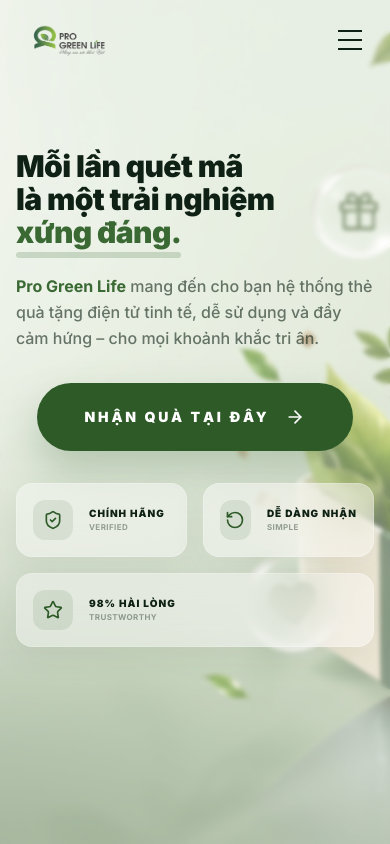
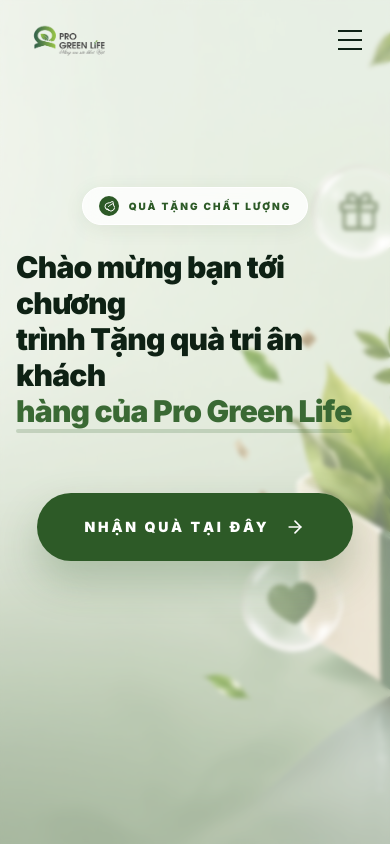
Before and after one commit to khanh020905/progreen, a Next.js app: page / in a window 390 px wide. Shown: the top 844 px of the page. Built offline with nearby package versions, Linux system fonts and the light colour scheme.

Commit message:
feat: update landing page greeting, rewards page layout, and reward names

```diff
--- a/src/app/api/vouchers/validate/route.ts
+++ b/src/app/api/vouchers/validate/route.ts
@@ -44,8 +44,8 @@ export async function POST(request: Request) {
 
       if (upperCode === 'PGL300') {
         mockRewards = [
-          { name: 'Sét 3 đôi Tất Nam Nữ', description: 'chất cotton cao cấp, thấm hút mồ hôi', image: '/rewards/socks.png' },
-          { name: 'Bình nước thân thiện môi trường', description: 'Bình nhựa lúa mạch an toàn cho sức khỏe', image: '/rewards/binh-nuoc.jpg' }
+          { name: 'Set 3 đôi tất thể thao', description: 'chất cotton cao cấp, thấm hút mồ hôi', image: '/rewards/socks.png' },
+          { name: 'Bình đựng nước thể thao', description: 'Bình nhựa lúa mạch an toàn cho sức khỏe', image: '/rewards/binh-nuoc.jpg' }
         ];
       } else if (upperCode === 'PGL500') {
         mockRewards = [
--- a/src/app/layout.tsx
+++ b/src/app/layout.tsx
@@ -13,12 +13,12 @@ const montserrat = Montserrat({
 });
 
 export const metadata = {
-  title: 'Pro Green Life - Mỗi lần quét mã là một trải nghiệm xứng đáng',
-  description: 'Pro Green Life mang đến cho bạn hệ thống thẻ quà tặng điện tử tinh tế, dễ sử dụng và đầy cảm hứng. Đổi voucher nhận ngay những phần quà sức khỏe cao cấp.',
+  title: 'Pro Green Life - Tặng quà tri ân khách hàng',
+  description: 'Chương trình Tặng quà tri ân khách hàng từ Pro Green Life. Nhận ngay những phần quà sức khỏe cao cấp.',
   keywords: ['Pro Green Life', 'voucher', 'quà tặng', 'sức khỏe', 'thẻ quà tặng', 'redeem rewards'],
   authors: [{ name: 'Pro Green Life Team' }],
   openGraph: {
-    title: 'Pro Green Life - Mỗi lần quét mã là một trải nghiệm xứng đáng',
+    title: 'Pro Green Life - Tặng quà tri ân khách hàng',
     description: 'Hệ thống đổi quà tặng điện tử cao cấp từ Pro Green Life.',
     url: 'https://progreenlife.vercel.app',
     siteName: 'Pro Green Life',
--- a/src/app/page.tsx
+++ b/src/app/page.tsx
@@ -9,12 +9,10 @@ import {
   ArrowRight,
   Ticket,
   ShieldCheck,
-  RotateCcw,
   Globe,
   Plus,
   Users,
   CreditCard,
-  Star,
 } from "lucide-react";
 import { motion } from "framer-motion";
 import LeafIcon from "@/components/LeafIcon";
@@ -63,14 +61,15 @@ export default function Home() {
           <div className="absolute inset-0 bg-white/40 lg:hidden backdrop-blur-[2px]" />
         </div>
 
-        <div className="container mx-auto px-4 relative z-10 pt-28 sm:pt-36 lg:pt-10 pb-40 lg:pb-0">
+        <div className="container mx-auto px-4 relative z-10 pt-16 sm:pt-36 lg:pt-10 pb-40 lg:pb-0">
           <div className="flex flex-col lg:flex-row items-center">
-            <div className="w-full lg:w-[65%] space-y-8 lg:space-y-10">
+            <div className="w-full lg:w-[65%] space-y-16 lg:space-y-10">
               <div className="space-y-6">
+                <div className="flex justify-center lg:justify-start">
                   <motion.div
                     initial={{ opacity: 0, x: -20 }}
                     animate={{ opacity: 1, x: 0 }}
-                  className="hidden lg:inline-flex items-center gap-2.5 px-4 py-2 rounded-full bg-white/80 backdrop-blur-md shadow-[0_4px_20px_rgba(45,90,39,0.08)] border border-white"
+                    className="inline-flex items-center gap-2.5 px-4 py-2 rounded-full bg-white/80 backdrop-blur-md shadow-[0_4px_20px_rgba(45,90,39,0.08)] border border-white"
                   >
                     <div className="w-5 h-5 bg-[#2d5a27] rounded-full flex items-center justify-center">
                       <LeafIcon className="w-3 h-3 text-white" />
@@ -79,37 +78,26 @@ export default function Home() {
                       QUÀ TẶNG CHẤT LƯỢNG
                     </span>
                   </motion.div>
+                </div>
 
                 <motion.h1
                   initial={{ opacity: 0, y: 20 }}
                   animate={{ opacity: 1, y: 0 }}
                   transition={{ delay: 0.2 }}
-                  className="text-3xl sm:text-5xl lg:text-6xl xl:text-[4.5rem] font-black text-[#0e2114] leading-[1.1] tracking-[-0.02em]"
+                  className="text-3xl sm:text-4xl lg:text-5xl font-black text-[#0e2114] leading-[1.2] tracking-tight"
                 >
-                  Mỗi lần quét mã <br /> là một trải nghiệm <br />
+                  Chào mừng bạn tới chương <br /> trình Tặng quà tri ân khách <br />
                   <span className="text-[#3a6934] relative">
-                    xứng đáng.
+                    hàng của Pro Green Life
                     <motion.span
                       initial={{ width: 0 }}
                       animate={{ width: "100%" }}
                       transition={{ delay: 1, duration: 0.8 }}
-                      className="absolute -bottom-2 left-0 h-1.5 bg-[#3a6934]/20 rounded-full"
+                      className="absolute -bottom-1 left-0 h-1 bg-[#3a6934]/20 rounded-full"
                     />
                   </span>
                 </motion.h1>
 
-                <motion.p
-                  initial={{ opacity: 0, y: 20 }}
-                  animate={{ opacity: 1, y: 0 }}
-                  transition={{ delay: 0.3 }}
-                  className="text-base md:text-lg text-[#0e2114]/60 font-medium max-w-xl leading-relaxed"
-                >
-                  <span className="text-[#3a6934] font-bold">
-                    Pro Green Life
-                  </span>{" "}
-                  mang đến cho bạn hệ thống thẻ quà tặng điện tử tinh tế, dễ sử
-                  dụng và đầy cảm hứng – cho mọi khoảnh khắc tri ân.
-                </motion.p>
               </div>
 
               <motion.div
@@ -130,34 +118,6 @@ export default function Home() {
                 </Link>
               </motion.div>
 
-                {/* Trust Indicators Under Input (Glassmorphic Cards) */}
-                <div className="mt-8 flex flex-wrap items-center justify-between gap-4">
-                  {[
-                    { icon: ShieldCheck, label: "Chính hãng", sub: "Verified" },
-                    { icon: RotateCcw, label: "Dễ dàng nhận", sub: "Simple" },
-                    { icon: Star, label: "98% Hài lòng", sub: "Trustworthy" },
-                  ].map((item, i) => (
-                    <motion.div
-                      key={i}
-                      initial={{ opacity: 0, y: 20 }}
-                      animate={{ opacity: 1, y: 0 }}
-                      transition={{ delay: 0.8 + i * 0.1 }}
-                      className="flex-1 min-w-[140px] bg-white/40 backdrop-blur-xl border border-white/20 rounded-2xl p-4 shadow-[0_8px_32px_rgba(45,90,39,0.08)] flex items-center gap-4 group hover:bg-white/60 transition-all duration-300"
-                    >
-                      <div className="w-10 h-10 rounded-xl bg-[#2d5a27]/10 flex items-center justify-center text-[#2d5a27] group-hover:scale-110 transition-transform">
-                        <item.icon className="w-5 h-5" />
-                      </div>
-                      <div>
-                        <p className="text-[10px] font-black text-[#0e2114] uppercase tracking-widest whitespace-nowrap">
-                          {item.label}
-                        </p>
-                        <p className="text-[8px] text-[#0e2114]/40 font-bold uppercase tracking-wider">
-                          {item.sub}
-                        </p>
-                      </div>
-                    </motion.div>
-                  ))}
-                </div>
               </div>
           </div>
         </div>
--- a/src/app/redeem/page.tsx
+++ b/src/app/redeem/page.tsx
@@ -95,7 +95,7 @@ function RedeemContent() {
   };
 
   const StepIndicator = () => (
-    <div className="flex items-center justify-center gap-12 mb-16 relative">
+    <div className="flex items-center justify-center gap-12 mb-10 relative">
       {[1, 2, 3].map((s) => (
         <div key={s} className="relative flex flex-col items-center">
           <div className={`w-12 h-12 rounded-full flex items-center justify-center font-black text-sm z-10 transition-all duration-500 ${
@@ -117,9 +117,9 @@ function RedeemContent() {
   );
 
   return (
-    <div className="min-h-screen py-24 bg-white">
+    <div className="min-h-screen py-10 md:py-16 bg-white">
       <div className="container mx-auto px-4 max-w-5xl">
-        <div className="text-center mb-16">
+        <div className="text-center mb-8">
           <div className="flex justify-center mb-4"><LeafIcon className="text-green-500 w-8 h-8" /></div>
           <h2 className="text-3xl md:text-4xl font-black text-slate-900 tracking-tight uppercase leading-tight">
             HOÀN THÀNH 3 BƯỚC ĐƠN GIẢN ĐỂ NHẬN QUÀ
@@ -128,7 +128,7 @@ function RedeemContent() {
 
         <StepIndicator />
 
-        <div className="bg-white border border-slate-50 rounded-[3rem] p-12 md:p-20 shadow-2xl shadow-slate-100/50 mt-10">
+        <div className="bg-white border border-slate-50 rounded-[3rem] p-6 md:p-12 shadow-2xl shadow-slate-100/50 mt-6">
           <AnimatePresence mode="wait">
             {step === 1 && (
               <motion.div key="1" initial={{ opacity: 0, y: 10 }} animate={{ opacity: 1, y: 0 }} exit={{ opacity: 0, y: -10 }} className="text-center max-w-md mx-auto space-y-12">
@@ -155,12 +155,12 @@ function RedeemContent() {
             )}
 
             {step === 2 && (
-              <motion.div key="2" initial={{ opacity: 0, x: 20 }} animate={{ opacity: 1, x: 0 }} exit={{ opacity: 0, x: -20 }} className="space-y-16">
-                <div className="text-center space-y-4">
+              <motion.div key="2" initial={{ opacity: 0, x: 20 }} animate={{ opacity: 1, x: 0 }} exit={{ opacity: 0, x: -20 }} className="space-y-10">
+                <div className="text-center space-y-2">
                   <h3 className="text-3xl font-black text-slate-900">Chọn phần quà của bạn</h3>
                   <p className="text-slate-400 font-bold uppercase tracking-[0.2em] text-[10px]">Chọn món quà bạn yêu thích nhất</p>
                 </div>
-                <div className="grid grid-cols-1 md:grid-cols-2 gap-10 max-w-3xl mx-auto">
+                <div className="grid grid-cols-1 md:grid-cols-2 gap-6 max-w-3xl mx-auto">
                   {voucherData?.rewards.map((reward: any) => {
                     const images = getRewardImages(reward.name);
                     const currentIndex = carouselIndexes[reward._id] || 0;
@@ -189,7 +189,7 @@ function RedeemContent() {
                           )}
                         </div>
 
-                        <div className="relative aspect-[4/5] rounded-[2rem] overflow-hidden mb-8">
+                        <div className="relative aspect-[4/5] rounded-[2rem] overflow-hidden mb-4">
                           <AnimatePresence mode="wait">
                             <motion.div
                               key={displayImage}
@@ -236,7 +236,7 @@ function RedeemContent() {
                             </div>
                           )}
                         </div>
-                        <div className="px-4 flex-1 text-center space-y-2 mb-10">
+                        <div className="px-4 flex-1 text-center space-y-2 mb-6">
                           <h4 className="font-black text-slate-900 text-lg leading-tight">{reward.name}</h4>
                           <p className="text-[11px] text-slate-400 font-bold leading-relaxed">{reward.description}</p>
                         </div>
```
Also changed, not shown: 2 other files (tests, documents, lock files or other folders). Lines whose indentation alone changed are shown as unchanged.
